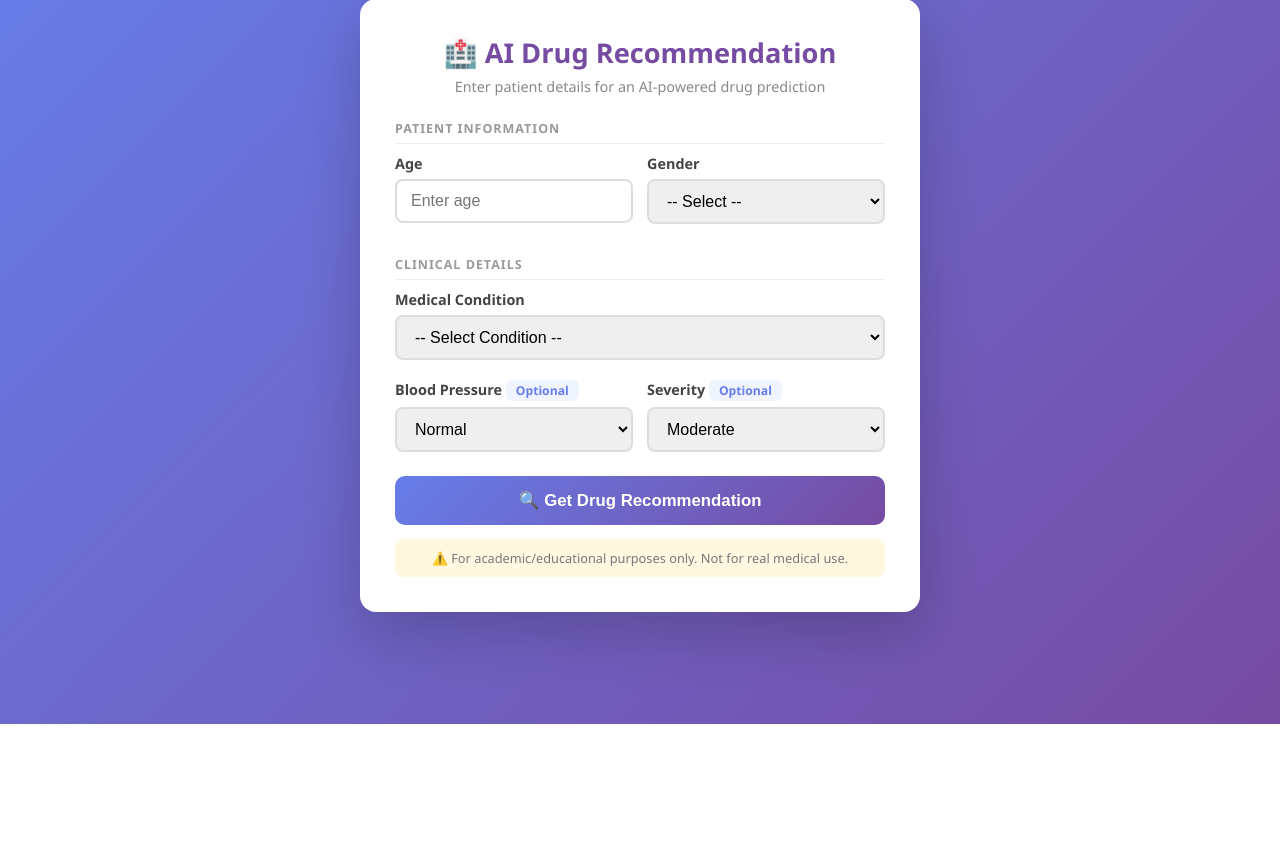
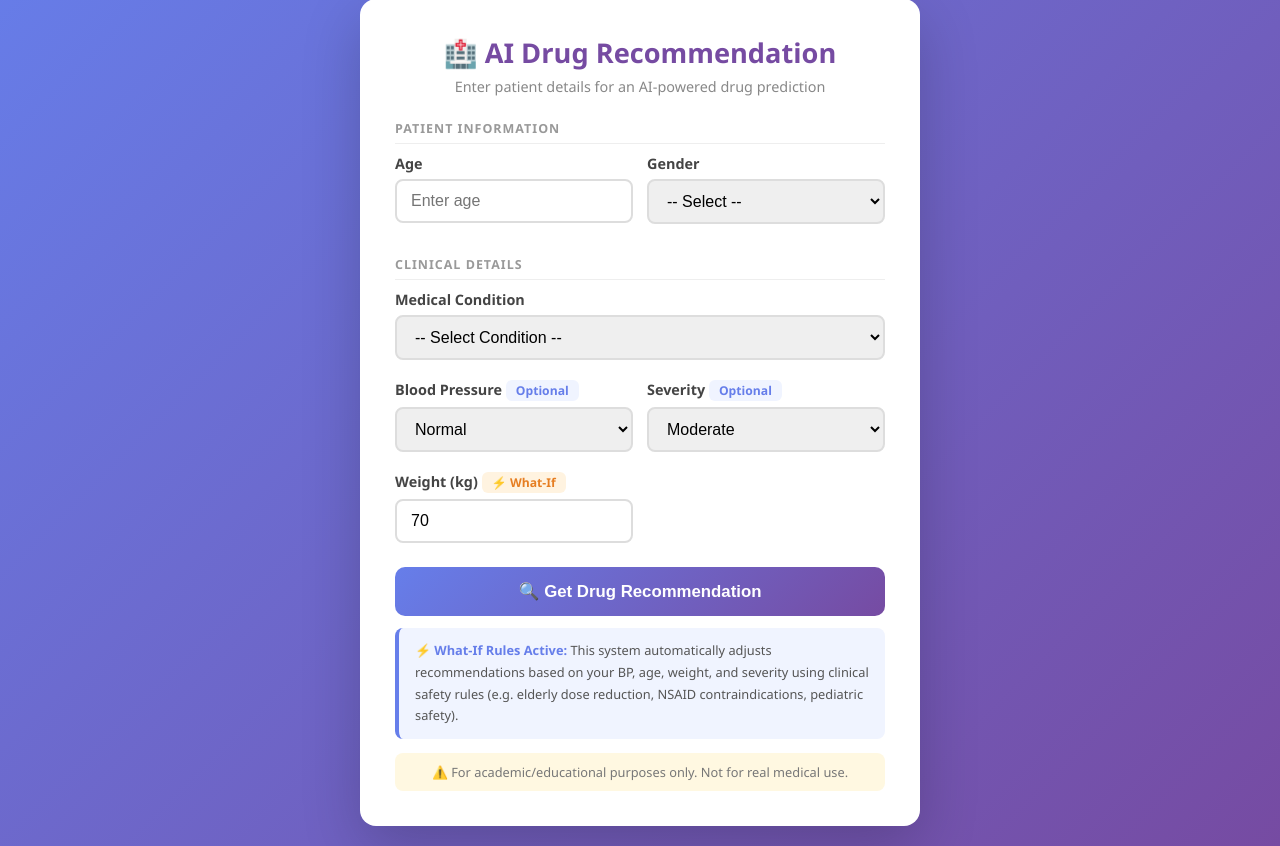
Before and after one commit to shyamprakash534/drug-recommendation, a Flask app: page / in a window 1280 px wide. Shown: the part 76-922 px from the top of the page. Before the commit the page ends 800 px from the top, so only its background shows below. Run offline with Flask 3, Linux system fonts and the light colour scheme; parts of the project's set-up code (start-up, migrations or seed data) failed here and were passed over.

Commit message:
Add weight input and update patient form layout
Added weight input for patient information and updated form layout.

```diff
--- a/templates/index.html
+++ b/templates/index.html
@@ -20,9 +20,12 @@
     input:focus,select:focus{outline:none;border-color:#667eea}
     .sec{font-size:.78rem;font-weight:700;color:#999;text-transform:uppercase;letter-spacing:1px;margin:16px 0 10px;border-bottom:1px solid #eee;padding-bottom:6px}
     .badge{display:inline-block;background:#f0f4ff;color:#667eea;border-radius:6px;padding:2px 10px;font-size:.76rem;font-weight:600;margin-top:4px}
+    .badge.orange{background:#fff3e0;color:#e67e22}
     button{width:100%;padding:14px;margin-top:8px;background:linear-gradient(135deg,#667eea,#764ba2);color:white;border:none;border-radius:10px;font-size:1.05rem;font-weight:600;cursor:pointer;transition:.3s}
     button:hover{opacity:.9;transform:translateY(-1px)}
     .warn{margin-top:14px;padding:10px;background:#fff8e1;border-radius:8px;font-size:.8rem;color:#777;text-align:center}
+    .whatif-info{margin-top:12px;padding:12px 16px;background:#f0f4ff;border-left:4px solid #667eea;border-radius:8px;font-size:.8rem;color:#555;line-height:1.7}
+    .whatif-info b{color:#667eea}
   </style>
 </head>
 <body>
@@ -32,50 +35,86 @@
     <a href="/history">🕐 History</a>
     <a href="/about">ℹ️ About</a>
   </nav>
+
   <div class="box">
     <h1>🏥 AI Drug Recommendation</h1>
     <p class="sub">Enter patient details for an AI-powered drug prediction</p>
+
     <form action="/predict" method="POST">
+
+      <!-- ── Patient Information ── -->
       <div class="sec">Patient Information</div>
       <div class="row">
         <div class="fg">
           <label>Age</label>
-          <input type="number" name="age" placeholder="Enter age" min="1" max="120" required/>
+          <input type="number" name="age" placeholder="Enter age"
+                 min="1" max="120" required/>
         </div>
         <div class="fg">
           <label>Gender</label>
           <select name="gender" required>
             <option value="" disabled selected>-- Select --</option>
-            <option>Female</option><option>Male</option>
+            <option>Female</option>
+            <option>Male</option>
           </select>
         </div>
       </div>
+
+      <!-- ── Clinical Details ── -->
       <div class="sec">Clinical Details</div>
       <div class="fg">
         <label>Medical Condition</label>
         <select name="condition" required>
           <option value="" disabled selected>-- Select Condition --</option>
-          <option>Diabetes</option><option>Depression</option>
-          <option>Hypertension</option><option>Infection</option>
+          <option>Diabetes</option>
+          <option>Depression</option>
+          <option>Hypertension</option>
+          <option>Infection</option>
           <option>Pain Relief</option>
         </select>
       </div>
+
       <div class="row">
         <div class="fg">
           <label>Blood Pressure <span class="badge">Optional</span></label>
           <select name="blood_pressure">
-            <option>Normal</option><option>Low</option><option>High</option>
+            <option>Normal</option>
+            <option>Low</option>
+            <option>High</option>
           </select>
         </div>
         <div class="fg">
           <label>Severity <span class="badge">Optional</span></label>
           <select name="severity">
-            <option>Mild</option><option selected>Moderate</option><option>Severe</option>
+            <option>Mild</option>
+            <option selected>Moderate</option>
+            <option>Severe</option>
           </select>
         </div>
       </div>
+
+      <!-- ── Weight (NEW — needed for What-If rules) ── -->
+      <div class="row">
+        <div class="fg">
+          <label>Weight (kg) <span class="badge orange">⚡ What-If</span></label>
+          <input type="number" name="weight" placeholder="e.g. 70"
+                 min="20" max="200" value="70" required/>
+        </div>
+        <div class="fg">
+          <!-- spacer to keep layout balanced -->
+        </div>
+      </div>
+
       <button type="submit">🔍 Get Drug Recommendation</button>
     </form>
+
+    <!-- What-If info note -->
+    <div class="whatif-info">
+      ⚡ <b>What-If Rules Active:</b> This system automatically adjusts recommendations
+      based on your BP, age, weight, and severity using clinical safety rules
+      (e.g. elderly dose reduction, NSAID contraindications, pediatric safety).
+    </div>
+
     <div class="warn">⚠️ For academic/educational purposes only. Not for real medical use.</div>
   </div>
 </body>
```
